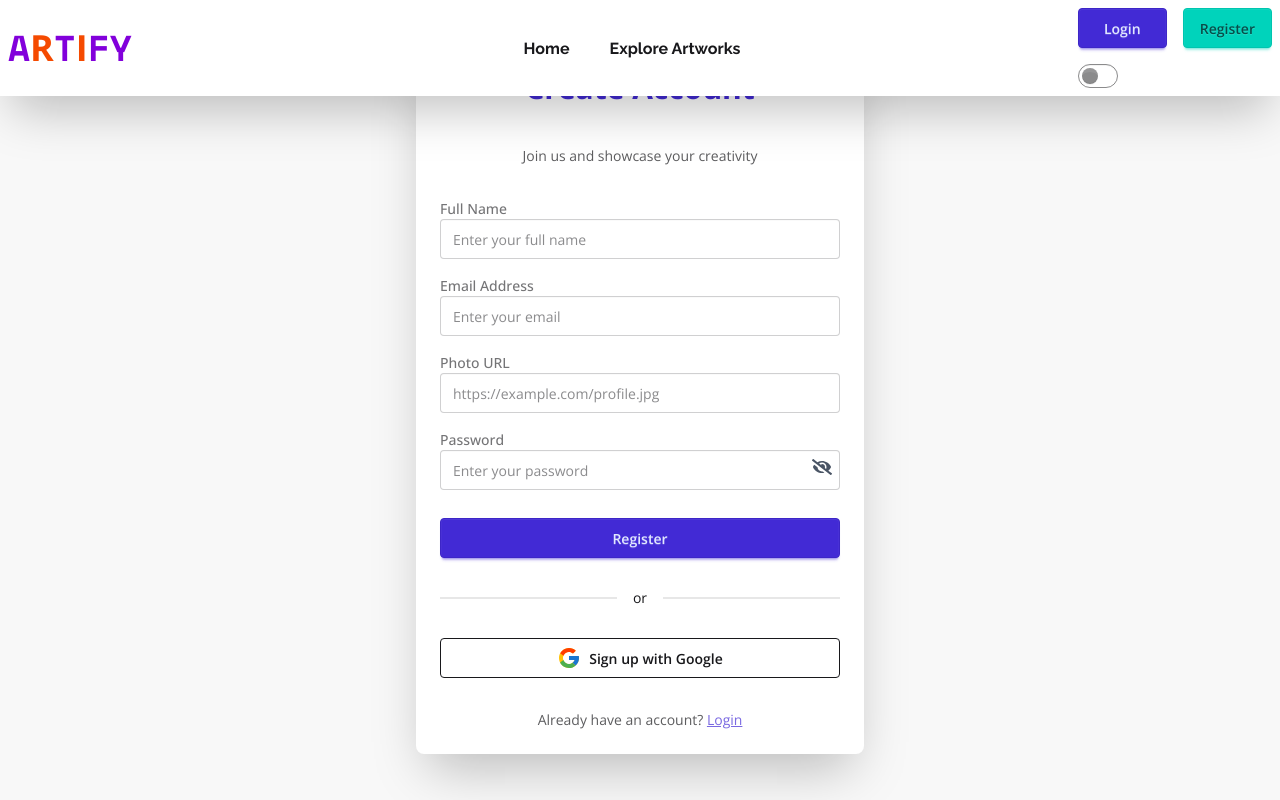
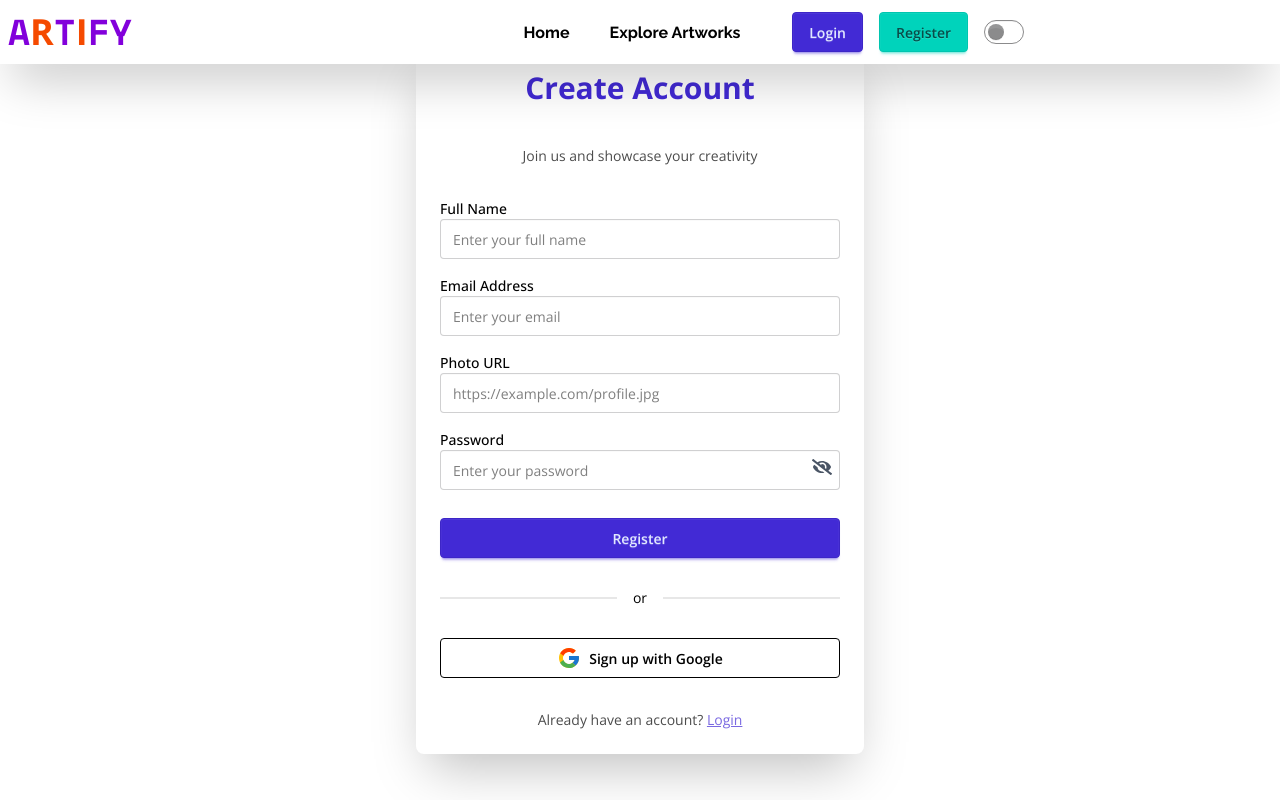
Before and after one commit to aboutamirhamza/artify-client, a React (Vite) app: page /auth/register in a window 1280 px wide. Shown: the top 800 px of the page. Built offline with nearby package versions, Linux system fonts and the light colour scheme; no server answers.

Commit message:
Dark Light AuthLayout Complete

```diff
--- a/src/components/Navbar/Navbar.jsx
+++ b/src/components/Navbar/Navbar.jsx
@@ -166,7 +166,7 @@ const Navbar = ({dark, toggleDark}) => {
                 />
               </div>
             ) : (
-              <>
+              <div className="flex items-center gap-4">
                 <Link to="/auth/login" className="btn btn-primary">
                   Login
                 </Link>
@@ -179,7 +179,7 @@ const Navbar = ({dark, toggleDark}) => {
                   checked={dark}
                   onChange={toggleDark}
                 />
-              </>
+              </div>
             )}
           </div>
         </div>
--- a/src/components/pages/Login.jsx
+++ b/src/components/pages/Login.jsx
@@ -1,10 +1,11 @@
 import { useContext, useState } from "react";
 import { FaEye, FaEyeSlash } from 'react-icons/fa';
 import { FcGoogle } from "react-icons/fc";
-import { useLocation, useNavigate } from "react-router";
+import { useLocation, useNavigate, useOutletContext } from "react-router";
 import { Bounce, toast } from "react-toastify";
 import { AuthContext } from "../../provider/AuthProvider";
 const Login = () => {
+  const { dark } = useOutletContext();
   const [error, setError] = useState("");
   const [email, setEmail] = useState("");
   const { signIn, setUser, googleSignIn } = useContext(AuthContext);
@@ -88,10 +89,10 @@ const Login = () => {
   };
 
   return (
-    <div className="min-h-screen flex items-center justify-center bg-base-200 py-10">
-      <div className="card w-full max-w-md shadow-2xl bg-base-100">
+    <div className={`${dark ? "bg-gray-900 text-white" : "bg-white text-black"} min-h-screen flex items-center justify-center bg-base-200 py-10`}>
+      <div className={`${dark ? "bg-gray-800" : "bg-white"} card w-full max-w-md shadow-2xl bg-base-100`}>
         <div className="card-body">
-          <h2 className="text-3xl font-bold text-center mb-8 text-primary">
+          <h2 className={`${dark ? "text-white" : "text-primary"} text-3xl font-bold text-center mb-8 `}>
             Login Account
           </h2>
           <p className="text-center text-sm opacity-70 mb-6">
@@ -101,25 +102,26 @@ const Login = () => {
           <form onSubmit={handleLogin} className="flex flex-col gap-4">
             <div className="form-control">
               <label className="label">
-                <span onChange={(e) => setEmail(e.target.value)} className="label-text font-medium">Email Address</span>
+                <span className={`${dark ? "text-white" : "text-black"} label-text font-medium`}>Email Address</span>
               </label>
               <input
                 type="email"
                 name="email"
+                onChange={(e) => setEmail(e.target.value)}
                 placeholder="Enter your email"
-                className="input input-bordered w-full"
+                className={`${dark ? "bg-gray-900 text-white" : "bg-white text-black"} input input-bordered w-full`}
               />
             </div>
 
             <div className="form-control relative">
               <label className="label">
-                <span className="label-text font-medium">Password</span>
+                <span className={`${dark ? "text-white" : "text-black"} label-text font-medium`}>Password</span>
               </label>
               <input
                 type={passwordShowHide ? "text" : "password"}
                 name="password"
                 placeholder="Enter your password"
-                className="input input-bordered w-full"
+                className={`${dark ? "bg-gray-900 text-white" : "bg-white text-black"} input input-bordered w-full`}
               />
               <button
                 type="button"
@@ -144,7 +146,7 @@ const Login = () => {
             <button
               onClick={handleGoogleSignIn}
               type="button"
-              className="btn btn-outline flex items-center justify-center gap-2 w-full hover:bg-base-200"
+              className={`${dark ? " hover:bg-gray-200" : ""} btn btn-outline flex items-center justify-center gap-2 w-full hover:bg-base-200`}
             >
               <FcGoogle className="text-2xl" />
               Sign In with Google
@@ -153,7 +155,7 @@ const Login = () => {
 
           <p className="text-center text-sm opacity-70 mt-6">
             Don't have an account?{" "}
-            <a href="/auth/register" className="link link-primary">
+            <a href="/auth/register" className={`${dark ? "text-white" : "link-primary"} link`}>
               Register
             </a>
           </p>
--- a/src/components/pages/Register.jsx
+++ b/src/components/pages/Register.jsx
@@ -2,14 +2,14 @@ import React, { useContext, useState } from "react";
 import { FcGoogle } from "react-icons/fc";
 import { AuthContext } from "../../provider/AuthProvider";
 import { Bounce, toast } from "react-toastify";
-import { Link, useNavigate } from "react-router";
+import { Link, useNavigate, useOutletContext } from "react-router";
 import { FaEye, FaEyeSlash } from "react-icons/fa";
 
 
 
 const Register = () => {
 
-
+const { dark } = useOutletContext();
 
   const { createUser, setUser, updateUser, googleSignIn } = useContext(AuthContext);
   const [nameError, setNameError] = useState("");
@@ -164,10 +164,10 @@ const Register = () => {
     };
 
   return (
-    <div className="min-h-screen flex items-center justify-center bg-base-200 py-10">
-      <div className="card w-full max-w-md shadow-2xl bg-base-100">
+    <div className={`${dark ? "bg-gray-900 text-white" : "bg-white text-black"} min-h-screen flex items-center justify-center bg-base-200 py-10`}>
+      <div className={`${dark ? "bg-gray-800" : "bg-white"} card w-full max-w-md shadow-2xl bg-base-100`}>
         <div className="card-body">
-          <h2 className="text-3xl font-bold text-center mb-8 text-primary">
+          <h2 className={`${dark ? "text-white" : "text-primary"} text-3xl font-bold text-center mb-8 `}>
             Create Account
           </h2>
           <p className="text-center text-sm opacity-70 mb-6">
@@ -177,26 +177,26 @@ const Register = () => {
           <form onSubmit={handleRegister} className="flex flex-col gap-4">
             <div className="form-control">
               <label className="label">
-                <span className="label-text font-medium">Full Name</span>
+                <span className={`${dark ? "text-white" : "text-black"} label-text font-medium`}>Full Name</span>
               </label>
               <input
                 type="text"
                 name="name"
                 placeholder="Enter your full name"
-                className="input input-bordered w-full"
+                className={`${dark ? "bg-gray-900 text-white" : "bg-white text-black"} input input-bordered w-full`}
               />
             </div>
             {nameError && <p className="text-red-600">{nameError}</p>}
 
             <div className="form-control">
               <label className="label">
-                <span className="label-text font-medium">Email Address</span>
+                <span className={`${dark ? "text-white" : "text-black"} label-text font-medium`}>Email Address</span>
               </label>
               <input
                 type="email"
                 name="email"
                 placeholder="Enter your email"
-                className="input input-bordered w-full"
+                className={`${dark ? "bg-gray-900 text-white" : "bg-white text-black"} input input-bordered w-full`}
               />
             </div>
             {emailError && <p className="text-red-600">{emailError}</p>}
@@ -204,7 +204,7 @@ const Register = () => {
             <div className="form-control">
               <label className="label">
                 <span
-                  className="label-text font-medium"
+                  className={`${dark ? "text-white" : "text-black"} label-text font-medium`}
                   placeholder="PhotoURL"
                   name="photo"
                 >
@@ -215,20 +215,20 @@ const Register = () => {
                 type="text"
                 name="photoURL"
                 placeholder="https://example.com/profile.jpg"
-                className="input input-bordered w-full"
+                className={`${dark ? "bg-gray-900 text-white" : "bg-white text-black"} input input-bordered w-full`}
               />
             </div>
             {photoError && <p className="text-red-600">{photoError}</p>}
 
             <div className="form-control relative">
               <label className="label">
-                <span className="label-text font-medium">Password</span>
+                <span className={`${dark ? "text-white" : "text-black"} label-text font-medium`}>Password</span>
               </label>
               <input
                 type={passwordShowHide ? "text" : "password"}
                 name="password"
                 placeholder="Enter your password"
-                className="input input-bordered w-full"
+                className={`${dark ? "bg-gray-900 text-white" : "bg-white text-black"} input input-bordered w-full`}
               />
               <button
                 type="button"
@@ -253,7 +253,7 @@ const Register = () => {
             <button
               onClick={handleGoogleSignIn}
               type="button"
-              className="btn btn-outline flex items-center justify-center gap-2 w-full hover:bg-base-200"
+              className={`${dark ? " hover:bg-gray-200" : ""} btn btn-outline flex items-center justify-center gap-2 w-full hover:bg-base-200`}
             >
               <FcGoogle className="text-2xl" />
               Sign up with Google
@@ -262,7 +262,7 @@ const Register = () => {
 
           <p className="text-center text-sm opacity-70 mt-6">
             Already have an account?{" "}
-            <Link to="/auth/login" className="link link-primary">
+            <Link to="/auth/login" className={`${dark ? "text-white" : "link-primary"} link`}>
               Login
             </Link>
           </p>
--- a/src/layout/AuthLayout.jsx
+++ b/src/layout/AuthLayout.jsx
@@ -1,17 +1,43 @@
-import React from 'react';
+import React, { useEffect, useState } from 'react';
 import Navbar from '../components/Navbar/Navbar';
 import { Outlet } from 'react-router';
 import Footer from '../components/Footer/Footer';
 
 const AuthLayout = () => {
+
+    const [dark, setDark] = useState(false);
+
+      useEffect(() => {
+        const storedTheme = localStorage.getItem("theme");
+        if (storedTheme === "dark") {
+          setDark(true);
+          document.documentElement.classList.add("dark");
+        } else {
+          setDark(false);
+          document.documentElement.classList.remove("dark");
+        }
+      }, []);
+
+      const toggleDark = () => {
+        const newTheme = !dark;
+        setDark(newTheme);
+        localStorage.setItem("theme", newTheme ? "dark" : "light");
+
+        if (newTheme) {
+          document.documentElement.classList.add("dark");
+        } else {
+          document.documentElement.classList.remove("dark");
+        }
+      };
+
     return (
-        <div>
+        <div className={dark ? "dark bg-gray-900 text-white" : "bg-white text-black"}>
             <header>
-                <Navbar></Navbar>
+                <Navbar dark={dark} toggleDark={toggleDark}></Navbar>
             </header>
 
             <main>
-                <Outlet></Outlet>
+                <Outlet context={{ dark }}></Outlet>
             </main>
 
             <footer>
```
